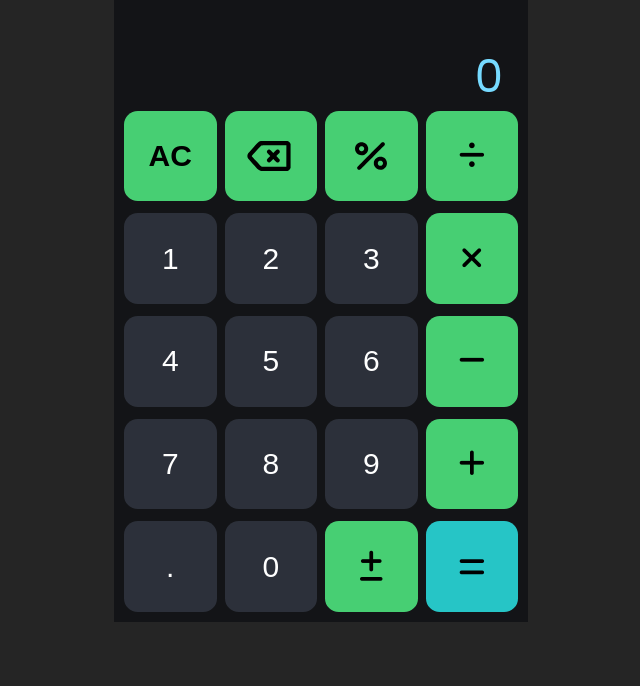
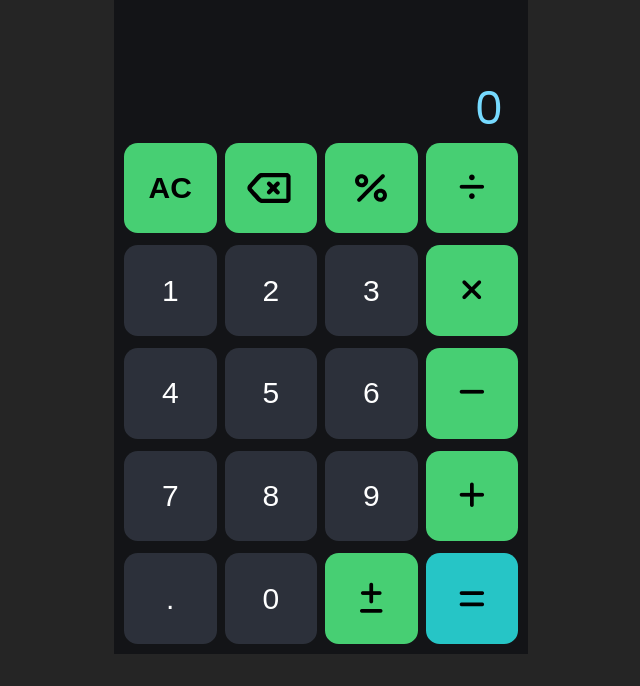
Before and after one commit to Ruben-Vardanyan/MyCalculator, a plain HTML site: page index.html in a window 1280 px wide. Shown: the part 114-800 px from the top of the page, without its empty margins (319-959 px from the left). Drawn offline with Linux system fonts and the light colour scheme.

Commit message:
Update style.css

```diff
--- a/style.css
+++ b/style.css
@@ -4,7 +4,7 @@ html{
 }
 body{
 	width: 100%;
-	height: calc(100 * var(--vh));
+	height: 100%;
 	font-family: 'Poppins', sans-serif;
 	margin: 0;
 	padding: 0;
```
